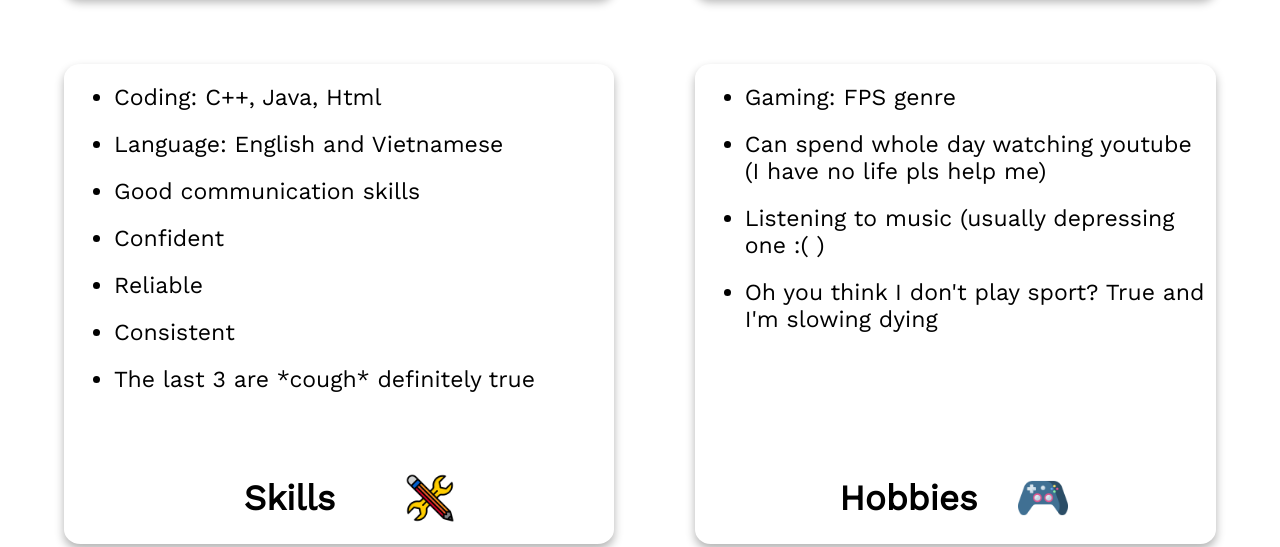
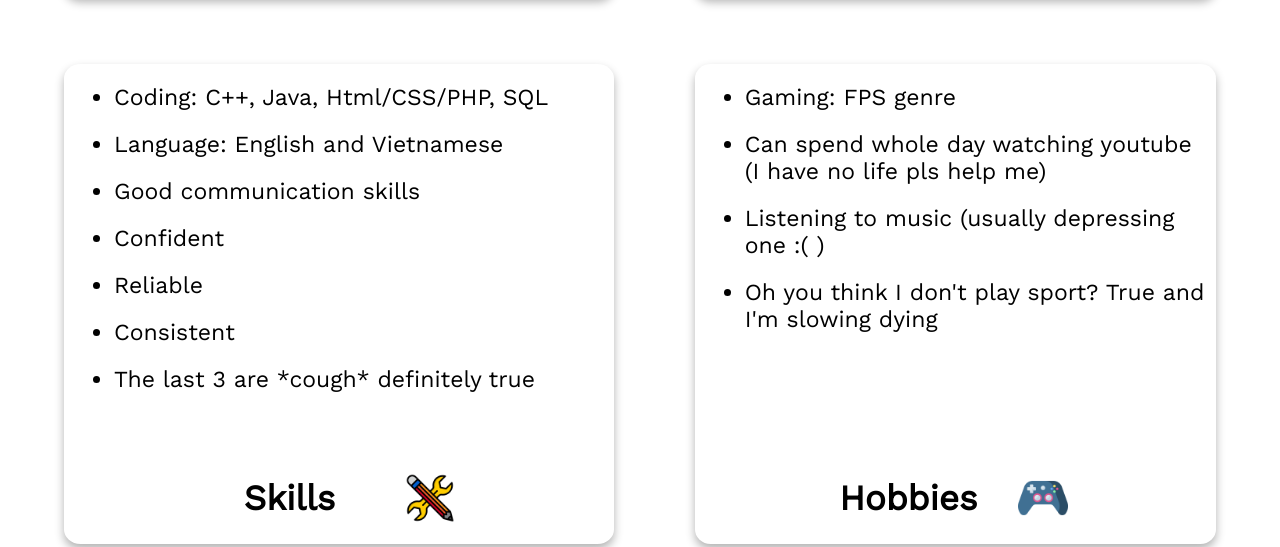
Before and after one commit to JustTory/SelfySite-PHP, a PHP site: page /aboutme.php in a window 1280 px wide. Shown: the part 1203-1750 px from the top of the page. Run offline with PHP 8.4, Linux system fonts and the light colour scheme.

Commit message:
Update some useless info lol

```diff
--- a/aboutme.php
+++ b/aboutme.php
@@ -78,7 +78,7 @@
       <div class="card">
         <div class="Skills">
           <ul>
-            <li>Coding: C++, Java, Html</li>
+            <li>Coding: C++, Java, Html/CSS/PHP, SQL</li>
             <li>Language: English and Vietnamese</li>
             <li>Good communication skills</li>
             <li>Confident</li>
```
